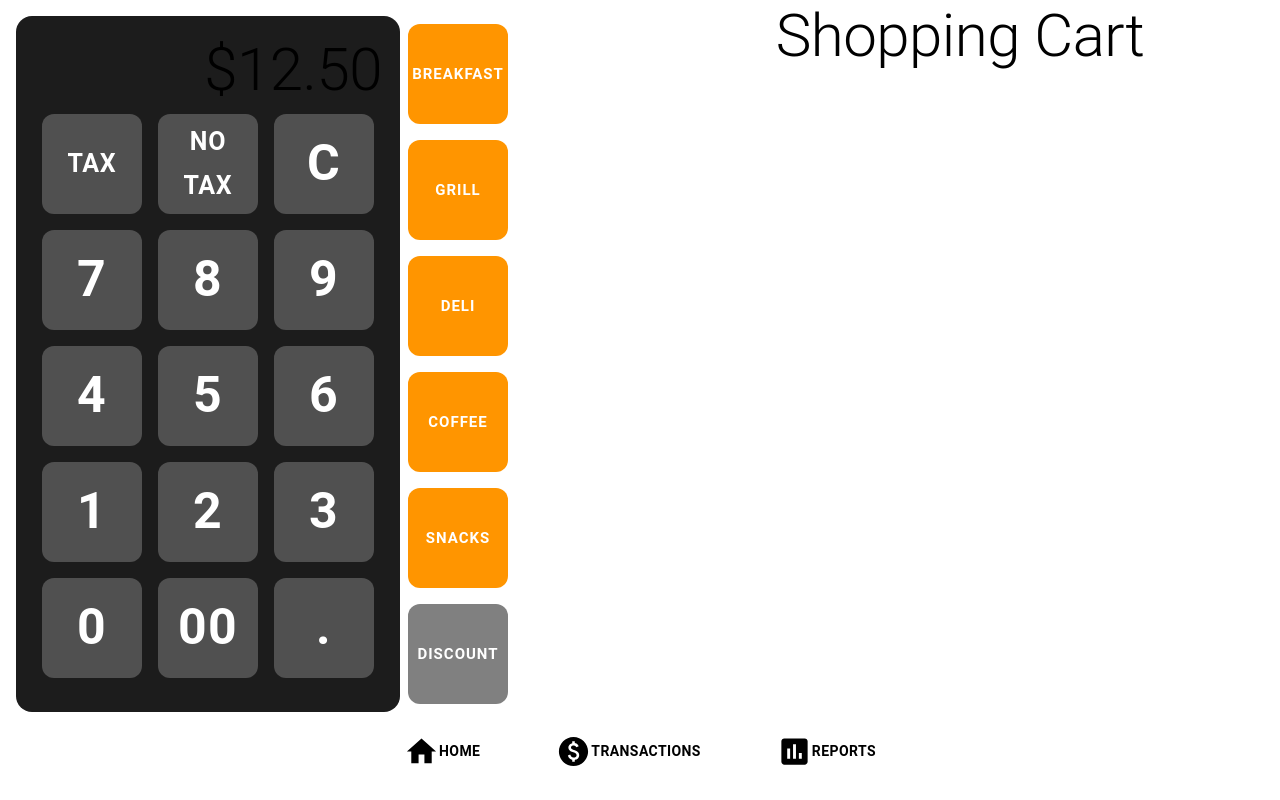
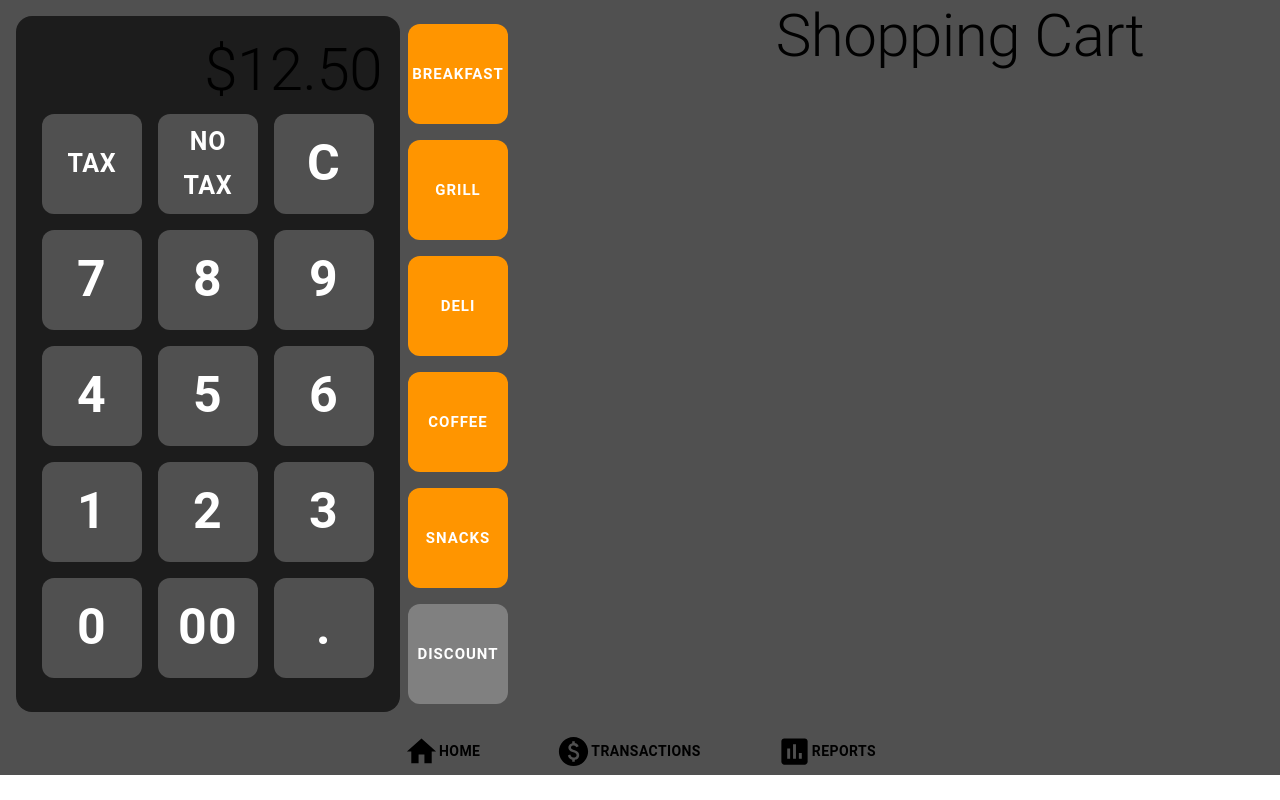
Before and after one commit to MikeB1124/cash-register, a Next.js app: page / in a window 1280 px wide. Built offline with nearby package versions, Linux system fonts and the light colour scheme.

Commit message:
removing parent style

```diff
--- a/pages/index.js
+++ b/pages/index.js
@@ -13,7 +13,7 @@ import ShoppingCartTwo from '../comps/home/ShoppingCartTwo'
 
 export default function Home() {
   return (
-    <div>
+    <div style={{backgroundColor:"#505050"}}>
         <div style={{display:"flex", justifyContent:"center"}}>
           <CalculatorTwo/>
           <ShoppingCartTwo/>
--- a/styles/globals.css
+++ b/styles/globals.css
@@ -19,8 +19,4 @@ a {
   html {
     color-scheme: dark;
   }
-  body {
-    color: white;
-    background: #505050;
-  }
 }
```
